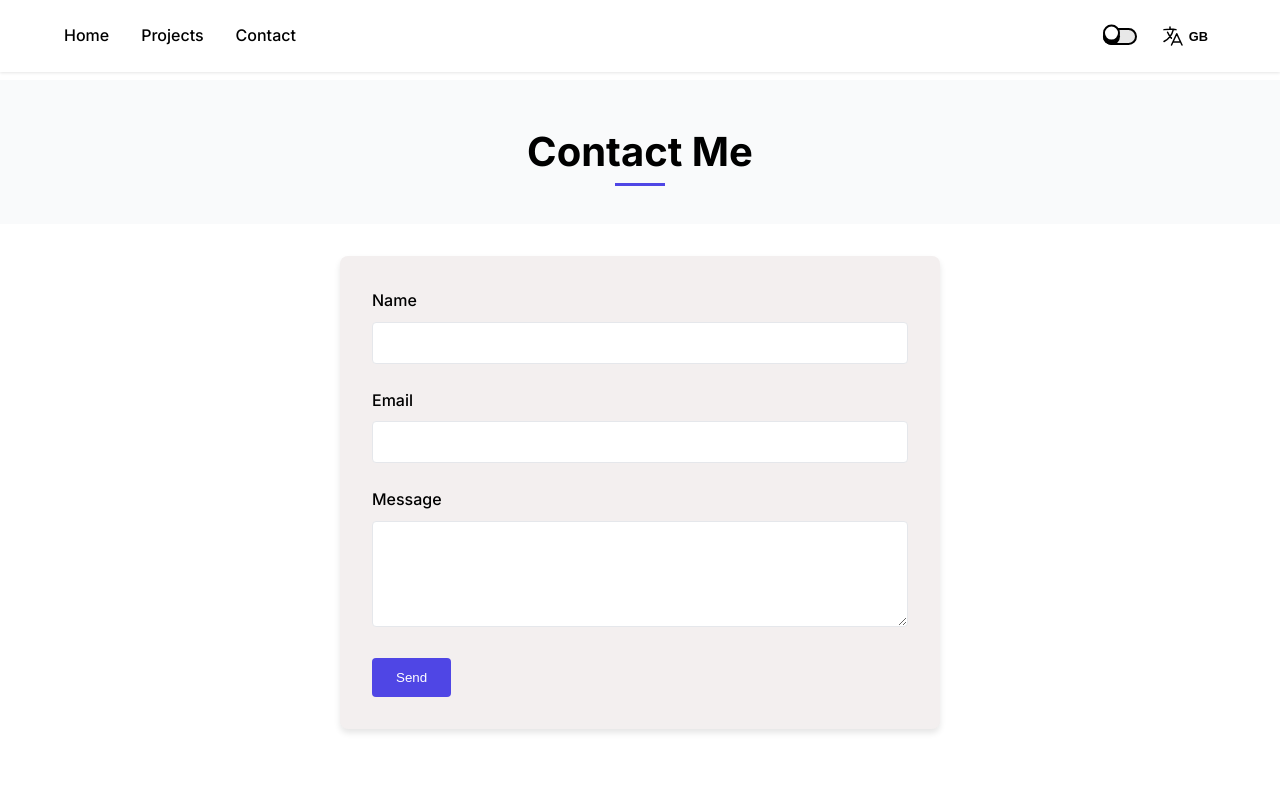
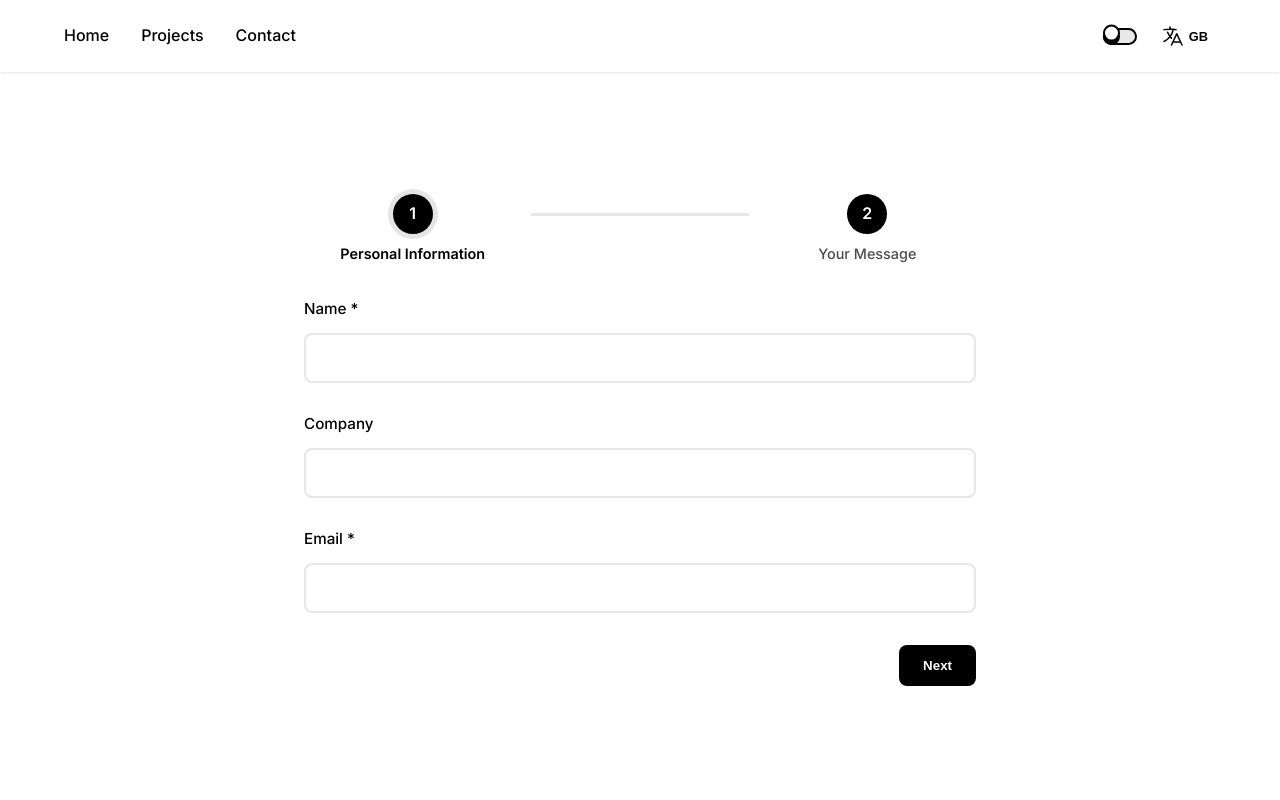
Before and after one commit to Lucacist/Portfolio_vuejs, a Vue app: page /contact in a window 1280 px wide. Shown: the top 800 px of the page. Built offline with nearby package versions, Linux system fonts and the light colour scheme; what @yeger/vue-masonry-wall would draw is missing.

Commit message:
feat: add contact form with reCAPTCHA and i18n support

```diff
--- a/index.html
+++ b/index.html
@@ -5,13 +5,15 @@
     <link rel="icon" type="image/svg+xml" href="/vite.svg" />
     <meta name="viewport" content="width=device-width, initial-scale=1.0" />
     <meta name="description" content="Portfolio de Luca - Développeur Web" />
-    <title>Portfolio de Luca | Développeur Web</title>
+    <title>Portfolio de Luca</title>
     <!-- Google Fonts -->
     <link rel="preconnect" href="https://fonts.googleapis.com">
     <link rel="preconnect" href="https://fonts.gstatic.com" crossorigin>
     <link href="https://fonts.googleapis.com/css2?family=Inter:wght@300;400;500;600;700&display=swap" rel="stylesheet">
     <!-- Font Awesome Icons -->
     <link rel="stylesheet" href="https://cdnjs.cloudflare.com/ajax/libs/font-awesome/6.4.0/css/all.min.css" integrity="sha512-iecdLmaskl7CVkqkXNQ/ZH/XLlvWZOJyj7Yy7tcenmpD1ypASozpmT/E0iPtmFIB46ZmdtAc9eNBvH0H/ZpiBw==" crossorigin="anonymous" referrerpolicy="no-referrer" />
+    <!-- Google reCAPTCHA -->
+    <script src="https://www.google.com/recaptcha/api.js" async defer></script>
   </head>
   <body>
     <div id="app"></div>
--- a/package.json
+++ b/package.json
@@ -14,6 +14,7 @@
     "vue": "^3.5.17",
     "vue-i18n": "^9.14.4",
     "vue-masonry": "^0.15.0",
+    "vue-recaptcha": "^3.0.0-alpha.6",
     "vue-router": "^4.5.1"
   },
   "devDependencies": {
--- a/src/locales/en.json
+++ b/src/locales/en.json
@@ -69,13 +69,21 @@
     }
   },
   "contact": {
-    "title": "Contact Me",
+    "title": "Contact",
     "name": "Name",
     "email": "Email",
+    "company": "Company",
     "message": "Message",
     "send": "Send",
-    "success": "Your message has been sent successfully!",
-    "error": "An error occurred while sending your message. Please try again."
+    "next": "Next",
+    "back": "Back",
+    "success": "Your message has been sent successfully. I will get back to you as soon as possible.",
+    "error": "Please fill in all fields.",
+    "fillRequired": "Please fill in all required fields.",
+    "recaptcha": "Please confirm you are not a robot.",
+    "verifyHuman": "Please confirm you are human:",
+    "personalInfo": "Personal Information",
+    "messageDetails": "Your Message"
   },
   "language": {
     "fr": "FR",
--- a/src/locales/fr.json
+++ b/src/locales/fr.json
@@ -69,13 +69,21 @@
     }
   },
   "contact": {
-    "title": "Me Contacter",
+    "title": "Contact",
     "name": "Nom",
     "email": "Email",
+    "company": "Entreprise",
     "message": "Message",
     "send": "Envoyer",
-    "success": "Votre message a été envoyé avec succès !",
-    "error": "Une erreur est survenue lors de l'envoi du message. Veuillez réessayer."
+    "next": "Suivant",
+    "back": "Retour",
+    "success": "Votre message a été envoyé avec succès. Je vous répondrai dès que possible.",
+    "error": "Veuillez remplir tous les champs.",
+    "fillRequired": "Veuillez remplir tous les champs obligatoires.",
+    "recaptcha": "Veuillez confirmer que vous n'êtes pas un robot.",
+    "verifyHuman": "Merci de confirmer que vous êtes humain :",
+    "personalInfo": "Informations personnelles",
+    "messageDetails": "Votre message"
   },
   "language": {
     "fr": "FR",
--- a/src/views/Contact.vue
+++ b/src/views/Contact.vue
@@ -5,46 +5,154 @@ import emailjs from '@emailjs/browser';
 
 const { t } = useI18n();
 
-// Identifiants EmailJS
+// Identifiants EmailJS - assurez-vous qu'ils sont corrects
 const SERVICE_ID = 'service_jfajf8j';
 const TEMPLATE_ID = 'template_yqasdmf';
 const PUBLIC_KEY = '63kWHzJ-2bYzAhyl2';
 
-// Initialiser EmailJS
+// Initialiser EmailJS et reCAPTCHA
+onMounted(() => {
+  try {
+    // Initialiser EmailJS avec votre clé publique
     emailjs.init(PUBLIC_KEY);
+    console.log('EmailJS initialisé avec succès');
+
+    // Nous initialiserons reCAPTCHA uniquement lorsque l'utilisateur passe à l'étape 2
+    // pour éviter les problèmes de rendu
+  } catch (error) {
+    console.error('Erreur lors de l\'initialisation:', error);
+  }
+});
 
 const form = ref({
   name: '',
   email: '',
+  company: '',
   message: ''
 });
+
+// Gestion du stepper
+const currentStep = ref(1);
+const totalSteps = 2;
+
+// Clé site reCAPTCHA - votre clé personnelle
+const recaptchaSiteKey = '6LeY13orAAAAAPJhZXnMRxbKVUFjzM5cpb7JKNrK';
+const recaptchaVerified = ref(false);
+const recaptchaToken = ref('');
 
 const formSubmitted = ref(false);
 const formError = ref(false);
 const isLoading = ref(false);
 const errorMessage = ref('');
 
+// Fonction pour initialiser reCAPTCHA
+const initRecaptcha = () => {
+  console.log('Tentative d\'initialisation de reCAPTCHA...');
+  // Vérifier si l'objet grecaptcha est disponible
+  if (window.grecaptcha) {
+    try {
+      // Attendre que le DOM soit prêt et que le conteneur soit visible
+      setTimeout(() => {
+        const recaptchaContainer = document.getElementById('recaptcha-container');
+        if (recaptchaContainer) {
+          // Nettoyer le conteneur avant de rendre un nouveau reCAPTCHA
+          recaptchaContainer.innerHTML = '';
+
+          console.log('Rendu du reCAPTCHA...');
+          window.grecaptcha.render('recaptcha-container', {
+            'sitekey': recaptchaSiteKey,
+            'callback': (token) => {
+              recaptchaVerified.value = true;
+              recaptchaToken.value = token;
+              console.log('reCAPTCHA vérifié');
+            },
+            'expired-callback': () => {
+              recaptchaVerified.value = false;
+              recaptchaToken.value = '';
+              console.log('reCAPTCHA expiré');
+            }
+          });
+          console.log('reCAPTCHA initialisé avec succès');
+        } else {
+          console.error('Conteneur reCAPTCHA non trouvé');
+        }
+      }, 300); // Délai pour s'assurer que le DOM est mis à jour
+    } catch (error) {
+      console.error('Erreur lors de l\'initialisation de reCAPTCHA:', error);
+    }
+  } else {
+    // Si grecaptcha n'est pas encore disponible, réessayer après un court délai
+    console.log('grecaptcha non disponible, nouvelle tentative dans 500ms');
+    setTimeout(initRecaptcha, 500);
+  }
+};
+
+// Passer à l'étape suivante
+const nextStep = () => {
+  if (currentStep.value === 1) {
+    // Valider les champs de la première étape
+    if (!form.value.name || !form.value.email) {
+      formError.value = true;
+      errorMessage.value = t('contact.fillRequired');
+      return;
+    }
+    currentStep.value++;
+    formError.value = false;
+
+    // Réinitialiser reCAPTCHA lorsqu'on passe à l'étape 2
+    // Attendre que le DOM soit mis à jour avant d'initialiser reCAPTCHA
+    console.log('Passage à l\'étape 2, initialisation du reCAPTCHA...');
+    setTimeout(() => {
+      initRecaptcha();
+    }, 500);
+  }
+};
+
+// Revenir à l'étape précédente
+const prevStep = () => {
+  if (currentStep.value > 1) {
+    currentStep.value--;
+    formError.value = false;
+  }
+};
+
 const submitForm = () => {
+  // Vérifier tous les champs requis
   if (!form.value.name || !form.value.email || !form.value.message) {
     formError.value = true;
-    errorMessage.value = 'Veuillez remplir tous les champs';
+    errorMessage.value = t('contact.fillRequired');
+    return;
+  }
+
+  // Vérifier si reCAPTCHA est validé
+  if (!recaptchaVerified.value) {
+    formError.value = true;
+    errorMessage.value = t('contact.recaptcha');
     return;
   }
 
   isLoading.value = true;
   formError.value = false;
 
-  // Créer un objet avec les données du formulaire
+  // Obtenir la date et l'heure actuelles formatées
+  const now = new Date();
+  const dateFormatted = now.toLocaleDateString();
+  const timeFormatted = now.toLocaleTimeString();
+
+  // Préparer les paramètres du template
   const templateParams = {
     from_name: form.value.name,
     from_email: form.value.email,
-    message: form.value.message
+    company: form.value.company || 'Non spécifiée',
+    message: form.value.message,
+    date: dateFormatted,
+    time: timeFormatted
   };
 
-  // Méthode 1: Utiliser emailjs.send
+  // Utiliser la méthode send comme indiqué dans la documentation
   emailjs.send(SERVICE_ID, TEMPLATE_ID, templateParams)
     .then((response) => {
-      console.log('Succès:', response);
+      console.log('Email envoyé avec succès!', response.status, response.text);
       formSubmitted.value = true;
       isLoading.value = false;
 
@@ -61,56 +169,9 @@ const submitForm = () => {
       }, 5000);
     })
     .catch((error) => {
-      console.error('Erreur:', error);
+      console.error('Erreur lors de l\'envoi de l\'email:', error);
       formError.value = true;
-      errorMessage.value = 'Une erreur est survenue. Vérifiez la console pour plus de détails.';
-      isLoading.value = false;
-
-      // Essayer la méthode alternative si la première échoue
-      tryAlternativeMethod(templateParams);
-    });
-};
-
-// Méthode alternative d'envoi en cas d'échec de la première méthode
-const tryAlternativeMethod = (params) => {
-  console.log('Tentative avec méthode alternative...');
-
-  // Créer un formulaire DOM pour emailjs.sendForm
-  const formElement = document.createElement('form');
-
-  // Ajouter les champs au formulaire
-  Object.entries(params).forEach(([key, value]) => {
-    const input = document.createElement('input');
-    input.type = 'hidden';
-    input.name = key;
-    input.value = value;
-    formElement.appendChild(input);
-  });
-
-  // Envoyer avec la méthode alternative
-  emailjs.sendForm(SERVICE_ID, TEMPLATE_ID, formElement)
-    .then((response) => {
-      console.log('Succès avec méthode alternative:', response);
-      formSubmitted.value = true;
-      formError.value = false;
-      isLoading.value = false;
-
-      // Réinitialiser le formulaire
-      form.value = {
-        name: '',
-        email: '',
-        message: ''
-      };
-
-      // Masquer le message de succès après 5 secondes
-      setTimeout(() => {
-        formSubmitted.value = false;
-      }, 5000);
-    })
-    .catch((error) => {
-      console.error('Erreur avec méthode alternative:', error);
-      formError.value = true;
-      errorMessage.value = 'Impossible d\'envoyer le message. Vérifiez votre connexion ou réessayez plus tard.';
+      errorMessage.value = 'Une erreur est survenue lors de l\'envoi. Vérifiez que vos identifiants EmailJS sont corrects.';
       isLoading.value = false;
     });
 };
@@ -118,9 +179,6 @@ const tryAlternativeMethod = (params) => {
 
 <template>
   <div class="contact-page">
-    <div class="page-header">
-      <h1>{{ t('contact.title') }}</h1>
-    </div>
     <div class="container">
       <div class="contact-form">
         <div v-if="formSubmitted" class="form-success">
@@ -136,23 +194,61 @@ const tryAlternativeMethod = (params) => {
           <p v-if="errorMessage">{{ errorMessage }}</p>
           <p v-else>{{ t('contact.error') }}</p>
         </div>
-        <form v-else @submit.prevent="submitForm">
+        <form v-else>
+          <!-- Indicateur d'étape -->
+          <div class="step-indicator">
+            <div class="step" :class="{ 'active': currentStep === 1, 'completed': currentStep > 1 }">
+              <div class="step-number">1</div>
+              <div class="step-title">{{ t('contact.personalInfo') }}</div>
+            </div>
+            <div class="step-line"></div>
+            <div class="step" :class="{ 'active': currentStep === 2 }">
+              <div class="step-number">2</div>
+              <div class="step-title">{{ t('contact.messageDetails') }}</div>
+            </div>
+          </div>
+
+          <!-- Étape 1: Informations personnelles -->
+          <div v-if="currentStep === 1" class="step-content">
             <div class="form-group">
-            <label for="name">{{ t('contact.name') }}</label>
+              <label for="name">{{ t('contact.name') }} *</label>
               <input type="text" id="name" v-model="form.name" required />
             </div>
             <div class="form-group">
-            <label for="email">{{ t('contact.email') }}</label>
+              <label for="company">{{ t('contact.company') }}</label>
+              <input type="text" id="company" v-model="form.company" />
+            </div>
+            <div class="form-group">
+              <label for="email">{{ t('contact.email') }} *</label>
               <input type="email" id="email" v-model="form.email" required />
             </div>
+
+            <div class="form-actions">
+              <button type="button" class="next-btn" @click="nextStep">{{ t('contact.next') }}</button>
+            </div>
+          </div>
+
+          <!-- Étape 2: Message et envoi -->
+          <div v-if="currentStep === 2" class="step-content">
             <div class="form-group">
-            <label for="message">{{ t('contact.message') }}</label>
+              <label for="message">{{ t('contact.message') }} *</label>
               <textarea id="message" v-model="form.message" rows="5" required></textarea>
             </div>
-          <button type="submit" class="submit-btn" :disabled="isLoading">
+
+            <!-- Google reCAPTCHA -->
+            <div class="recaptcha-wrapper">
+              <p class="recaptcha-label">{{ t('contact.verifyHuman') }}</p>
+              <div id="recaptcha-container" class="recaptcha-container"></div>
+            </div>
+
+            <div class="form-actions">
+              <button type="button" class="back-btn" @click="prevStep">{{ t('contact.back') }}</button>
+              <button type="button" class="submit-btn" @click="submitForm" :disabled="isLoading">
                 <span v-if="isLoading" class="loading-spinner"></span>
                 <span v-else>{{ t('contact.send') }}</span>
               </button>
+            </div>
+          </div>
         </form>
       </div>
     </div>
@@ -163,6 +259,9 @@ const tryAlternativeMethod = (params) => {
 .contact-page {
   min-height: 100vh;
   padding-top: 80px; /* Pour la navbar fixe */
+  display: flex;
+  justify-content: center;
+  align-items: center;
 }
 
 .page-header {
@@ -187,99 +286,151 @@ const tryAlternativeMethod = (params) => {
   bottom: -10px;
   left: 50%;
   transform: translateX(-50%);
-  width: 50px;
-  height: 3px;
-  background-color: var(--primary-color);
-  transition: background-color 0.3s ease;
+  width: 80px;
+  height: 4px;
+  background: var(--primary-color);
+  border-radius: 2px;
+}
+
+.container {
+  max-width: 800px;
+  width: 100%;
+  padding: 0 1.5rem;
 }
 
 .contact-form {
-  max-width: 600px;
-  margin: 0 auto;
-  padding: 2rem;
-  background-color: var(--card-bg);
-  border-radius: 8px;
-  box-shadow: 0 4px 6px var(--shadow-color);
-  transition: background-color 0.3s ease, box-shadow 0.3s ease;
+  padding: 2.5rem;
+}
+
+.contact-form::before {
+  content: '';
+  position: absolute;
+  top: 0;
+  left: 0;
+  width: 100%;
+  height: 4px;
+  background: linear-gradient(90deg, var(--primary-color), var(--accent-color, #6c63ff));
 }
 
 .form-group {
-  margin-bottom: 1.5rem;
+  margin-bottom: 1.8rem;
+  position: relative;
 }
 
 label {
   display: block;
-  margin-bottom: 0.5rem;
-  color: var(--text-color);
+  margin-bottom: 0.7rem;
   font-weight: 500;
+  font-size: 0.95rem;
   transition: color 0.3s ease;
 }
 
 input, textarea {
   width: 100%;
-  padding: 0.75rem;
-  border: 1px solid var(--border-color);
-  border-radius: 4px;
+  padding: 0.9rem 1rem;
+  border: 2px solid var(--border-color);
+  border-radius: 8px;
   background-color: var(--background-color);
   color: var(--text-color);
-  font-family: inherit;
-  transition: border-color 0.3s ease, background-color 0.3s ease, color 0.3s ease;
+  font-size: 1rem;
+  transition: all 0.3s ease;
+  -webkit-appearance: none;
+  -moz-appearance: none;
+  appearance: none;
 }
 
 input:focus, textarea:focus {
   outline: none;
   border-color: var(--primary-color);
-  box-shadow: 0 0 0 2px rgba(79, 70, 229, 0.2);
+  box-shadow: 0 0 0 3px rgba(var(--primary-color-rgb, 0, 123, 255), 0.25);
+}
+
+input:-webkit-autofill,
+input:-webkit-autofill:hover,
+input:-webkit-autofill:focus,
+textarea:-webkit-autofill,
+textarea:-webkit-autofill:hover,
+textarea:-webkit-autofill:focus {
+  -webkit-text-fill-color: var(--text-color);
+  -webkit-box-shadow: 0 0 0px 1000px var(--background-color) inset;
+  transition: background-color 5000s ease-in-out 0s;
 }
 
 .submit-btn {
-  display: inline-block;
-  padding: 0.75rem 1.5rem;
-  background-color: var(--primary-color);
-  color: white;
+  background: var(--text-color);
+  color: var(--background-color);
   border: none;
-  border-radius: 4px;
+  border-radius: 8px;
+  padding: 0.8rem 1.5rem;
+  font-size: 1rem;
   font-weight: 500;
   cursor: pointer;
-  transition: background-color 0.3s ease;
+  transition: all 0.3s ease;
+  display: block;
+  position: relative;
+  overflow: hidden;
+  z-index: 1;
+}
+
+.submit-btn::before {
+  content: '';
+  position: absolute;
+  top: 0;
+  left: -100%;
+  width: 100%;
+  height: 100%;
+  background: linear-gradient(90deg, rgba(255,255,255,0.1), rgba(255,255,255,0.4), rgba(255,255,255,0.1));
+  transition: all 0.6s ease;
+  z-index: -1;
+}
+
+.submit-btn:hover::before {
+  left: 100%;
 }
 
 .submit-btn:hover {
-  background-color: var(--primary-color-hover);
+  transform: translateY(-2px);
+  box-shadow: 0 7px 14px rgba(0, 0, 0, 0.2);
 }
 
 .form-success, .form-error {
-  text-align: center;
-  padding: 2rem;
-  color: var(--text-color);
-  animation: fadeIn 0.5s ease;
+  padding: 1.2rem;
+  border-radius: 8px;
   display: flex;
-  flex-direction: column;
   align-items: center;
-  gap: 1rem;
+  margin-bottom: 1.5rem;
+  animation: fadeIn 0.5s ease-in-out;
+}
+
+.form-success {
+  background-color: rgba(0, 200, 83, 0.1);
+  color: #00c853;
+  border-left: 4px solid #00c853;
+}
+
+.form-error {
+  background-color: rgba(244, 67, 54, 0.1);
+  color: #f44336;
+  border-left: 4px solid #f44336;
 }
 
 .success-icon, .error-icon {
-  width: 48px;
-  height: 48px;
-}
-
-.success-icon {
-  color: #10b981; /* vert */
-}
-
-.error-icon {
-  color: #ef4444; /* rouge */
+  width: 28px;
+  height: 28px;
+  margin-right: 0.8rem;
+  flex-shrink: 0;
 }
 
 .loading-spinner {
   display: inline-block;
-  width: 20px;
-  height: 20px;
+  width: 24px;
+  height: 24px;
   border: 3px solid rgba(255, 255, 255, 0.3);
   border-radius: 50%;
   border-top-color: #fff;
   animation: spin 1s ease-in-out infinite;
+  margin-right: 8px;
+  vertical-align: middle;
 }
 
 @keyframes spin {
@@ -287,12 +438,182 @@ input:focus, textarea:focus {
 }
 
 @keyframes fadeIn {
-  from { opacity: 0; }
-  to { opacity: 1; }
+  from { opacity: 0; transform: translateY(-10px); }
+  to { opacity: 1; transform: translateY(0); }
 }
 
 .submit-btn:disabled {
   opacity: 0.7;
   cursor: not-allowed;
 }
+
+/* Styles pour le conteneur reCAPTCHA */
+.recaptcha-wrapper {
+  margin: 1.5rem 0;
+  padding: 1rem;
+  background-color: rgba(var(--primary-color-rgb, 0, 123, 255), 0.05);
+  border-radius: 8px;
+  border: 1px dashed rgba(var(--primary-color-rgb, 0, 123, 255), 0.3);
+}
+
+.recaptcha-label {
+  margin-bottom: 1rem;
+  font-size: 0.9rem;
+  color: var(--text-color);
+  text-align: center;
+}
+
+.recaptcha-container {
+  display: flex;
+  justify-content: center;
+  transform: scale(1);
+  transition: transform 0.3s ease;
+  min-height: 78px; /* Hauteur minimale pour éviter les sauts de mise en page */
+}
+
+/* Styles pour le stepper */
+.step-indicator {
+  display: flex;
+  align-items: center;
+  margin-bottom: 2rem;
+  position: relative;
+}
+
+.step {
+  display: flex;
+  flex-direction: column;
+  align-items: center;
+  position: relative;
+  z-index: 1;
+  flex: 1;
+}
+
+.step-number {
+  width: 40px;
+  height: 40px;
+  border-radius: 50%;
+  background-color: var(--text-color);
+  color: var(--background-color);
+  display: flex;
+  align-items: center;
+  justify-content: center;
+  font-weight: 600;
+  margin-bottom: 0.5rem;
+  transition: all 0.3s ease;
+}
+
+.step-title {
+  font-size: 0.9rem;
+  font-weight: 500;
+  color: var(--text-color);
+  opacity: 0.7;
+  transition: all 0.3s ease;
+}
+
+.step-line {
+  flex: 1;
+  height: 3px;
+  background-color: var(--border-color);
+  position: relative;
+  z-index: 0;
+  margin: 0 10px;
+  top: -15px;
+  transition: background-color 0.3s ease;
+}
+
+.step.active .step-number {
+  background-color: var(--text-color);
+  color: var(--background-color);
+  box-shadow: 0 0 0 5px var(--shadow-color);
+}
+
+.step.active .step-title {
+  opacity: 1;
+  color: var(--text-color);
+  font-weight: 600;
+}
+
+.step.completed .step-number {
+  background-color: var(--text-color);
+  color: var(--background-color);
+}
+
+.step-content {
+  animation: fadeIn 0.5s ease;
+}
+
+.form-actions {
+  display: flex;
+  justify-content: space-between;
+  margin-top: 2rem;
+}
+
+.next-btn, .back-btn {
+  padding: 0.8rem 1.5rem;
+  border-radius: 8px;
+  font-weight: 600;
+  cursor: pointer;
+  transition: all 0.3s ease;
+}
+
+.next-btn {
+  background: var(--text-color);
+  color: var(--background-color);
+  border: none;
+  margin-left: auto;
+}
+
+.back-btn {
+  background: transparent;
+  border: 2px solid var(--border-color);
+  color: var(--text-color);
+}
+
+.next-btn:hover {
+  transform: translateY(-2px);
+  box-shadow: 0 5px 15px rgba(0, 0, 0, 0.1);
+}
+
+.back-btn:hover {
+  border-color: var(--primary-color);
+  color: var(--primary-color);
+}
+
+/* Responsive design */
+@media (max-width: 768px) {
+  .contact-form {
+    padding: 2rem 1.5rem;
+  }
+
+  .page-header h1 {
+    font-size: 2rem;
+  }
+
+  .recaptcha-container {
+    transform: scale(0.9);
+    transform-origin: left center;
+  }
+}
+
+@media (max-width: 480px) {
+  .recaptcha-container {
+    transform: scale(0.85);
+    transform-origin: left center;
+  }
+
+  .submit-btn {
+    padding: 0.9rem 1.5rem;
+  }
+}
+
+/* Animation pour les champs du formulaire */
+@keyframes focusAnimation {
+  0% { transform: scale(1); }
+  50% { transform: scale(1.02); }
+  100% { transform: scale(1); }
+}
+
+input:focus, textarea:focus {
+  animation: focusAnimation 0.3s ease;
+}
 </style>
```
Also changed, not shown: 1 other file (tests, documents, lock files or other folders). Lines whose indentation alone changed are shown as unchanged.
